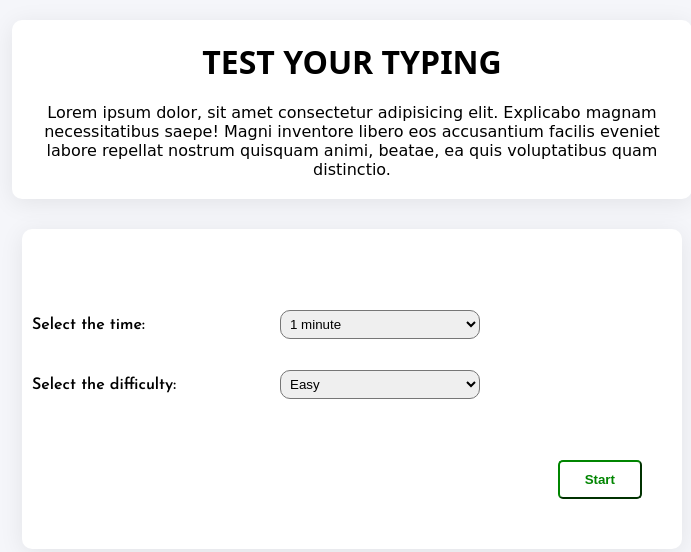
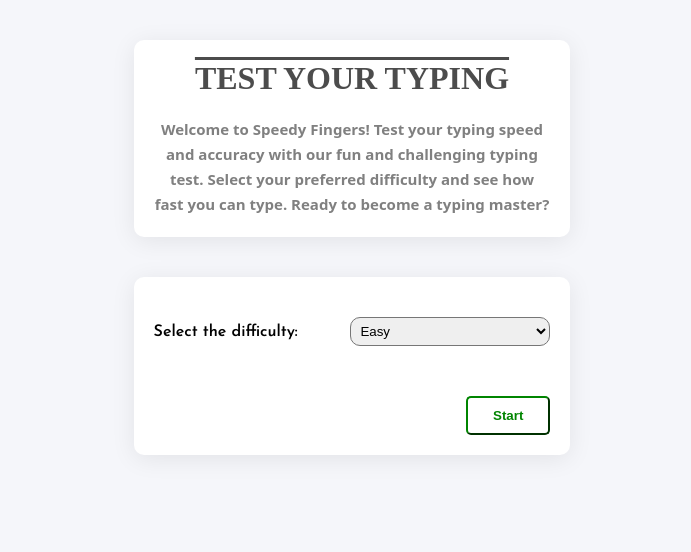
Before and after one commit to zeshan2001/Speedy-Fingers, a website: page index.html in a window 1280 px wide. Shown: the whole page, without its empty margins (288-979 px from the left). Drawn offline with Linux system fonts and the light colour scheme; a web font is replaced by a local one.

Commit message:
earased unnecessary codes

```diff
--- a/index.css
+++ b/index.css
@@ -3,6 +3,12 @@
 }
 body {
   background-color: #f5f6fa;
+}
+
+header {
+  width: 62%;
+  margin: 0 auto;
+  padding: 20px;
 }
 
 .main-info {
@@ -16,36 +22,33 @@
 }
 .main-info > h1 {
   padding: 0 0 20px 0;
-  font-family: 'Bitcount Grid Double', system-ui;
+  font-weight: bold;
+  text-decoration: overline;
+  color: #4c4c4c;
 }
-.bitcount-grid-double {
+.noto-sans {
+  font-family: 'Noto Sans', sans-serif;
   font-optical-sizing: auto;
   font-style: normal;
-  font-variation-settings: 'slnt' 0, 'CRSV' 0.5, 'ELSH' 0, 'ELXP' 0;
-}
-.edu-qld-hand {
-  font-family: 'Edu QLD Hand', cursive;
-  font-optical-sizing: auto;
-  font-style: normal;
-  font-weight: 500;
+  font-variation-settings: 'wdth' 100;
+  line-height: 25px;
+  font-weight: 600;
+  font-size: 15px;
+  color: gray;
 }
 main {
-  padding: 10px;
-  display: grid;
-  grid-template-rows: 100px 60px 100px;
-  align-items: flex-end;
-  margin: 30px auto 20px auto;
-  width: 50%;
-  min-height: 300px;
   background-color: white;
   box-shadow: 0 4px 24px rgba(0, 0, 0, 0.08);
   border-radius: 10px;
+  width: 31%;
+  margin: 20px auto;
+  padding: 40px 20px 20px 20px;
 }
 .main-div {
   display: flex;
+  margin-bottom: 50px;
   justify-content: space-between;
   align-items: center;
-  width: 70%;
 }
 .josefin-sans {
   font-family: 'Josefin Sans', sans-serif;
@@ -61,8 +64,8 @@
   border-radius: 10px;
 }
 .btn-div {
-  text-align: end;
-  margin-right: 30px;
+  display: flex;
+  justify-content: flex-end;
 }
 #start-btn {
   padding: 10px 25px;
--- a/index.html
+++ b/index.html
@@ -3,7 +3,6 @@
   <head>
     <meta charset="UTF-8" />
     <meta name="viewport" content="width=device-width, initial-scale=1.0" />
-    <!-- <script defer type="module" src="./script.js"></script> -->
     <script defer type="module" src="./index.js"></script>
     <link rel="stylesheet" href="./index.css" />
     <link rel="preconnect" href="https://fonts.googleapis.com" />
@@ -18,25 +17,15 @@
   <body>
     <header>
       <div class="main-info">
-        <h1 class="bitcount-grid-double">TEST YOUR TYPING</h1>
-        <p class="edu-qld-hand">
-          Lorem ipsum dolor, sit amet consectetur adipisicing elit. Explicabo
-          magnam necessitatibus saepe! Magni inventore libero eos accusantium
-          facilis eveniet labore repellat nostrum quisquam animi, beatae, ea
-          quis voluptatibus quam distinctio.
+        <h1 class="">TEST YOUR TYPING</h1>
+        <p class="noto-sans">
+          Welcome to Speedy Fingers! Test your typing speed and accuracy with
+          our fun and challenging typing test. Select your preferred difficulty
+          and see how fast you can type. Ready to become a typing master?
         </p>
       </div>
     </header>
     <main>
-      <div class="main-div">
-        <label for="" class="josefin-sans">Select the time: </label>
-        <select name="time" id="time">
-          <option value="1">1 minute</option>
-          <option value="5">5 minute</option>
-          <option value="10">10 minute</option>
-        </select>
-      </div>
-
       <div class="main-div">
         <label for="" class="josefin-sans">Select the difficulty: </label>
         <select name="difficulty" id="difficulty">
--- a/index.js
+++ b/index.js
@@ -1,15 +1,11 @@
-// ************************** Global Variables ************************** //
-
 // ********************* Cached elements references ********************* //
 const startButton = document.querySelector('#start-btn')
-const timeDropdown = document.querySelector('#time')
 const difficultyDropdown = document.querySelector('#difficulty')
 
 // ************************** Methods ************************** //
 const getUserInput = () => {
-  const time = timeDropdown.value
   const difficulty = difficultyDropdown.value
-  location.href = `./result.html?time=${time}&difficulty=${difficulty}`
+  location.href = `./result.html?difficulty=${difficulty}`
 }
 
 // ************************** Events ************************** //
```
Also changed, not shown: level.js (deleted, +0 -60 lines), play.js (+33 -17 lines), result.css (+0 -12 lines), result.html (+0 -1 lines), result.js (+8 -13 lines), sf.jpg (deleted).
